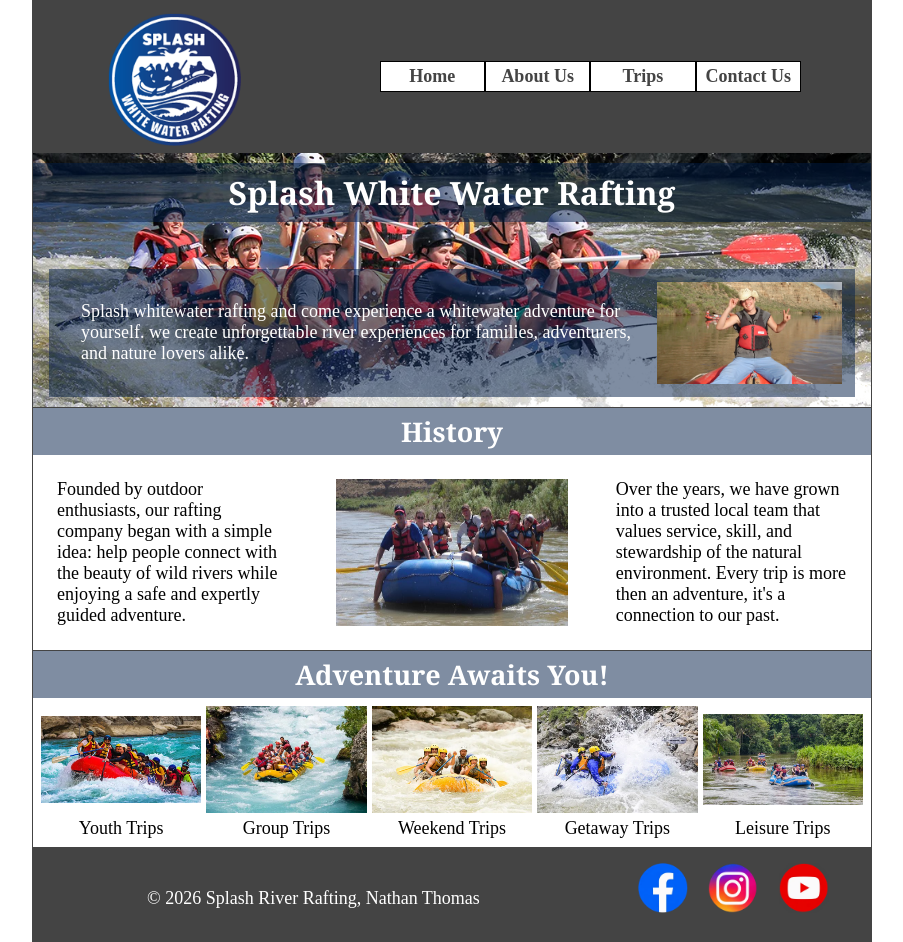
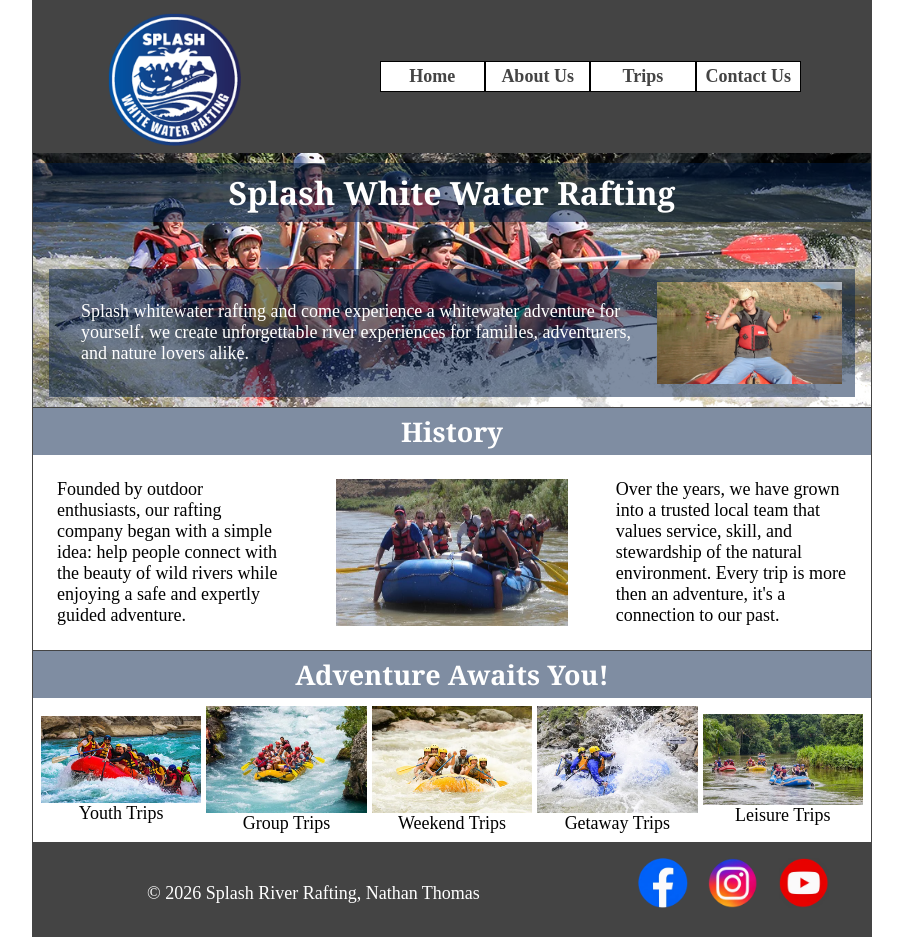
Before and after one commit to nathanmariann/wdd130, a plain HTML site: page wwr/about.html in a window 1280 px wide. Shown: the whole page, without its empty margins (188-1091 px from the left). Drawn offline with Linux system fonts and the light colour scheme.

Commit message:
page audit repairs

```diff
--- a/wwr/about.html
+++ b/wwr/about.html
@@ -23,12 +23,12 @@
 
     <main>
         <div class="hero">
-            <img src="images/hero_transparency.webp" alt="group rafting picture showing we create unforgettable river experiences for families, adventurers, and nature lovers alike.">
+            <img src="images/hero_transparency.webp" alt="group rafting we create unforgettable river experiences for families, adventurers, and nature lovers alike.">
 
             <h1>Splash White Water Rafting</h1>
 
             <article>
-                <img src="images/guest.webp" alt="picture showing guests are always happy on our adventures">
+                <img src="images/guest.webp" alt="our guests are always happy on our adventures">
                 <p>
                     Splash whitewater rafting and come experience a whitewater adventure for yourself.
                     we create unforgettable river experiences for families, adventurers, and nature lovers alike.
@@ -53,18 +53,27 @@
 
         <section>
             <h2>Adventure Awaits You!</h2>
-            <figure class="grid_container grid_column5">
-                <img src="images/youth_trips.webp" alt="Youth group rafting trips">
-                <img src="images/group_trips.webp" alt="Family and team building group rafting trips">
+            <div class="grid_container grid_column5">
+                <figure>
+                    <img src="images/youth_trips.webp" alt="Youth group rafting trips">
+                    <figcaption>Youth Trips</figcaption>
+                </figure>
+                <figure>
+                    <img src="images/group_trips.webp" alt="Family and team building group rafting trips">
+                    <figcaption>Group Trips</figcaption>
+                </figure>
+                <figure>
                 <img src="images/weekend_warrior_trips.webp" alt="Weekend warrior rafting trips">
+                    <figcaption>Weekend Trips</figcaption>
+                </figure>
+                <figure>
                 <img src="images/partner_trip.webp" alt="Partner getaway rafting trips">
+                    <figcaption>Getaway Trips</figcaption>
+                </figure>
+                <figure>
                 <img src="images/leisure_trips.webp" alt="Leisure nature floating trips">
-                <figcaption>Youth Trips</figcaption>
-                <figcaption>Group Trips</figcaption>
-                <figcaption>Weekend Trips</figcaption>
-                <figcaption>Getaway Trips</figcaption>
-                <figcaption>Leisure Trips</figcaption>
-            </figure>
+                    <figcaption>Leisure Trips</figcaption>
+            </div>
         </section>
 
     </main>
@@ -73,13 +82,13 @@
         <p>&copy; 2026 Splash River Rafting, Nathan Thomas</p>
         <nav class="socialmedia">
             <a href="https://facebook.com">
-                <img src="images/facebook.webp" alt="facebook link icon">
+                <img src="images/facebook.webp" alt="facebook link">
             </a>
             <a href="https://instagram.com">
-                <img src="images/instagram.webp" alt="instagram link icon">
+                <img src="images/instagram.webp" alt="instagram link">
             </a>
             <a href="https://youtube.com">
-                <img src="images/youtube.webp" alt="youtube link icon">
+                <img src="images/youtube.webp" alt="youtube link">
             </a>
         </nav>
     </footer>
--- a/wwr/styles/rafting.css
+++ b/wwr/styles/rafting.css
@@ -45,14 +45,8 @@ grid-template-columns: .67fr .33fr;
 
 .grid_column5 {
     grid-template-columns: repeat(5, minmax(0, 1fr));
-    grid-template-rows: repeat(2, Auto);
     gap: 5px;
-}
-
-.grid_column5 img {
-    width: 100%;
-    height: auto;
-    display: block;
+    padding: 8px;
 }
 
 body {
@@ -166,6 +160,17 @@ section {
     border-bottom: none;
 }
 
+.grid_column5 img {
+    width: 100%;
+    height: auto;
+    display: block;
+}
+
+.grid_column5 figcaption {
+    margin: 0;
+    text-align: center;
+}
+
 .flex_container p {
     text-align: left;
 }
@@ -177,12 +182,8 @@ section {
     padding: 8px;
 }
 
-section p, figcaption {
+section p, section figcaption {
     color: var(--secondary-color);
-}
-
-figure {
-    padding: 8px;
 }
 
 footer p {
```
